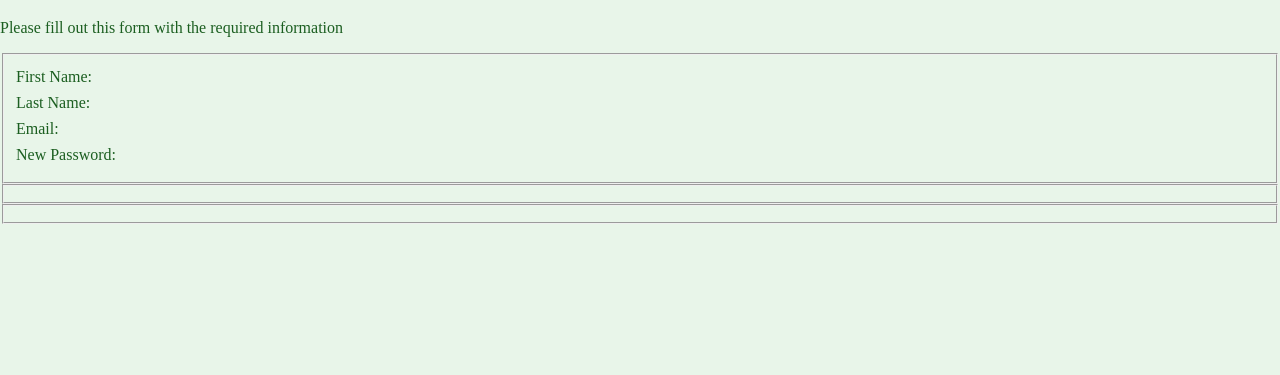
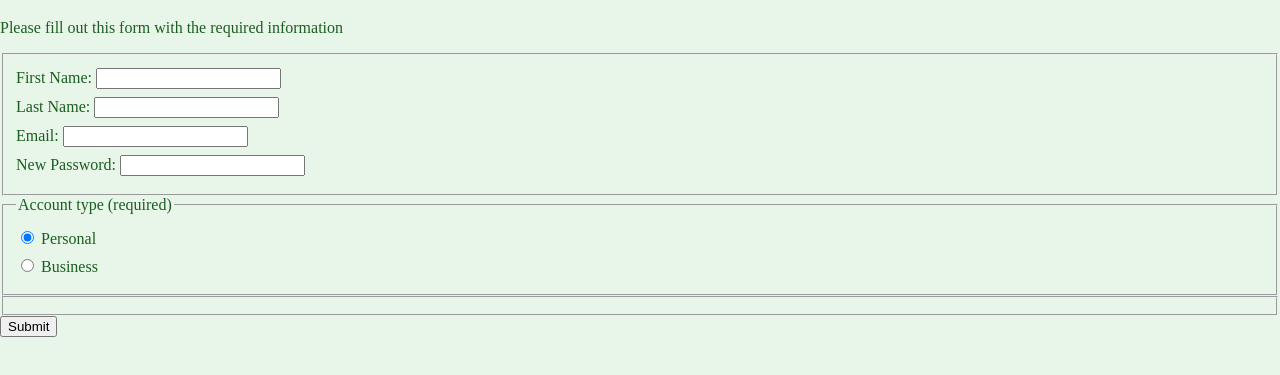
Before and after one commit to nurf21/Registration-Form, a plain HTML site: page index.html in a window 1280 px wide. Shown: the part 61-436 px from the top of the page. Drawn offline with Linux system fonts and the light colour scheme.

Commit message:
Refactor registration form in index.html: update form action, add input fields and radio buttons, and modify fieldset structure.

```diff
--- a/index.html
+++ b/index.html
@@ -9,14 +9,20 @@
 <body>
   <h1>Registration Form</h1>
   <p>Please fill out this form with the required information</p>
-  <form action="#" method="POST"></form>
-  <fieldset>
-    <label for="">First Name:</label>
-    <label for="">Last Name:</label>
-    <label for="">Email:</label>
-    <label for="">New Password:</label>
-  </fieldset>
-  <fieldset></fieldset>
-  <fieldset></fieldset>
+  <form action="https://register-demo.freecodecamp.org" method="POST">
+    <fieldset>
+      <label for="first-name">First Name: <input type="text" id="first-name" required></label>
+      <label for="last-name">Last Name: <input type="text"id="last-name" required></label>
+      <label for="email">Email: <input type="email" id="email" required></label>
+      <label for="new-password">New Password: <input type="password" id="new-password" required pattern="[a-z0-5]{8,}"></label>
+    </fieldset>
+    <fieldset>
+      <legend>Account type (required)</legend>
+      <label for=""><input type="radio" name="account-type" id="" checked> Personal</label>
+      <label for=""><input type="radio" name="account-type" id=""> Business</label>
+    </fieldset>
+    <fieldset></fieldset>
+    <input type="submit" value="Submit">
+  </form>
 </body>
 </html>
```
